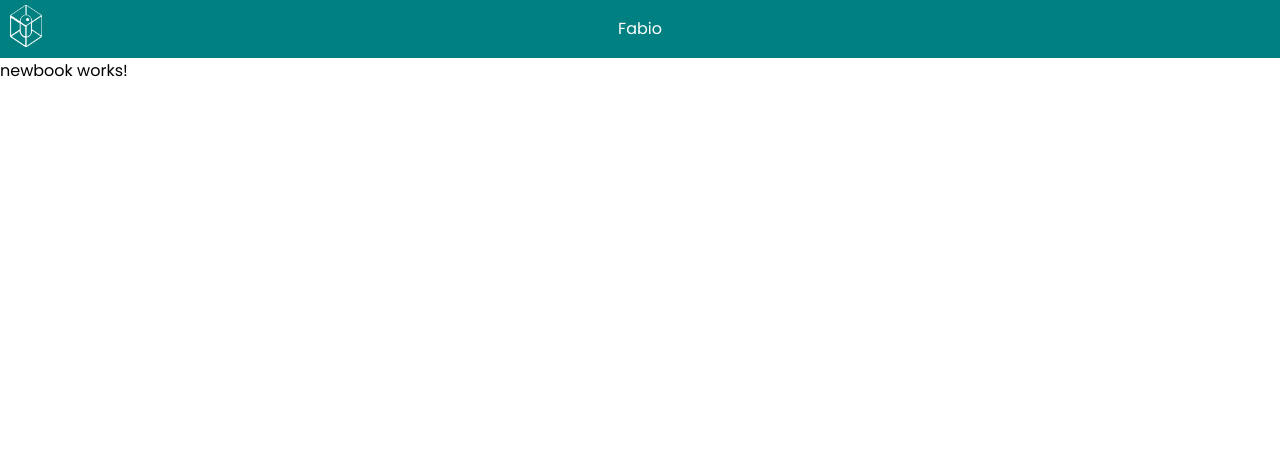
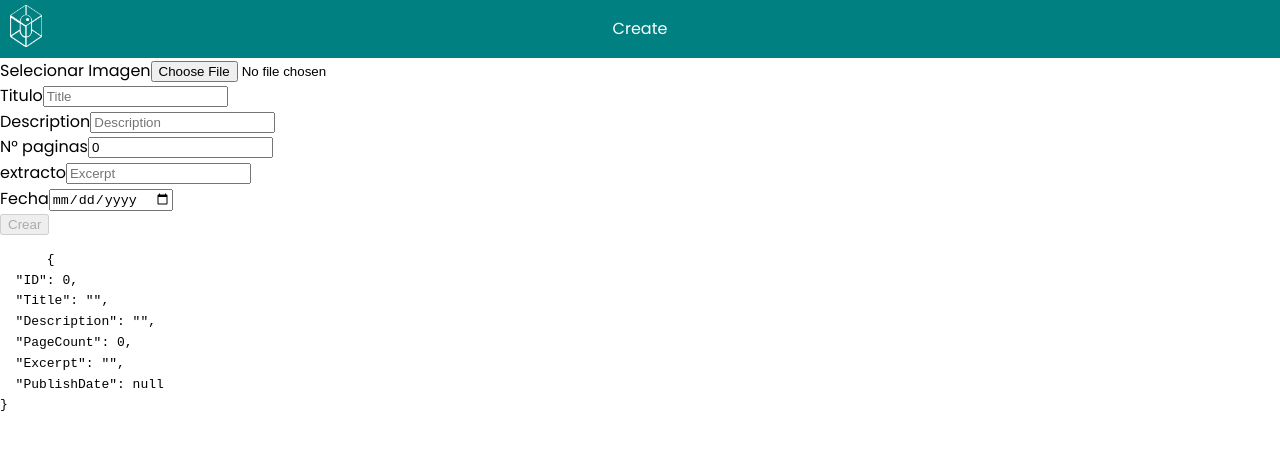
Before and after one commit to DavidRojas1612/GranadaBooksApi, an Angular app: page /book/new in a window 1280 px wide. Shown: the top 450 px of the page. Built offline with nearby package versions, Linux system fonts and the light colour scheme.

Commit message:
peticiones rest terminadas, 50% proyecto

```diff
--- a/src/app/components/pages/newbook/newbook.component.html
+++ b/src/app/components/pages/newbook/newbook.component.html
@@ -1,3 +1,96 @@
-<p>
-  newbook works!
-</p>
+<div class="bookEdit">
+
+  <form (ngSubmit)="guardar(forma)" #forma="ngForm" novalidate="">
+    <div class="form-group">
+      <label for="Imagen">Selecionar Imagen</label>
+      <input type="file" name="Imagen" id="Imagen">
+    </div>
+      <div class="form-group" [ngClass]="{'form-danger': (Title.errors?.required || Title.errors?.minlength) && Title.touched}">
+        <label class="label-f" for="Title">Titulo</label>
+        <input class="input-f"
+               type="text"
+               placeholder="Title"
+               [(ngModel)]="book.Title"
+               minlength="4"
+               name="Title"
+               required
+               #Title="ngModel">
+        <div class="message">
+          <span class="ms-alert" *ngIf="Title.errors?.required && Title.touched">
+            Este campo es requerido
+          </span>
+
+        </div>
+      </div>
+
+      <div class="form-group" [ngClass]="{'form-danger': (Description.errors?.required && Description.touched)}">
+        <label class="label-f" for="Description">Description</label>
+        <input class="input-f"
+               type="text"
+               placeholder="Description"
+               [(ngModel)]="book.Description"
+               name="Description"
+               required
+               #Description="ngModel">
+         <div class="message">
+            <span class="ms-alert" *ngIf="Description.errors?.required && Description.touched">
+              Este campo es requerido
+            </span>
+         </div>
+      </div>
+
+
+      <div class="form-group">
+        <label class="label-f" for="PageCount">N° paginas</label>
+        <input class="input-f"
+               type="number"
+               placeholder="PageCount"
+               [(ngModel)]="book.PageCount"
+               name="PageCount"
+               #PageCount="ngModel"
+        >
+      </div>
+
+      <div class="form-group" [ngClass]="{'form-danger': Excerpt.errors?.required && Excerpt.touched}">
+          <label class="label-f" for="Excerpt">extracto</label>
+          <input class="input-f"
+                 type="text"
+                 placeholder="Excerpt"
+                 [(ngModel)]="book.Excerpt"
+                 name="Excerpt"
+                 required
+                 #Excerpt="ngModel">
+          <div class="message">
+            <span class="ms-alert" *ngIf="Excerpt.errors?.required && Excerpt.touched">
+              Este campo es requerido
+            </span>
+          </div>
+      </div>
+
+      <div class="form-group" [ngClass]="{'form-danger': publishdate.errors?.required && publishdate.touched}">
+          <label class="label-f" for="publishdate">Fecha</label>
+          <input class="input-f"
+                 type="date"
+                 placeholder="Fecha"
+                 [(ngModel)]="book.PublishDate"
+                 name="publishdate"
+                 required
+                 #publishdate="ngModel">
+          <div class="message">
+            <span class="ms-alert" *ngIf="publishdate.errors?.required && publishdate.touched">
+              Este campo es requerido
+            </span>
+          </div>
+      </div>
+
+
+      <div class="form-group">
+        <button class="button-f" type="submit" [disabled]="!forma.valid">Crear</button>
+      </div>
+    </form>
+    <pre>
+      {{ book | json}}
+      {{id}}
+    </pre>
+
+</div>
--- a/src/app/components/pages/newbook/newbook.component.scss
+++ b/src/app/components/pages/newbook/newbook.component.scss
@@ -0,0 +1,8 @@
+
+.form-danger{
+    color: #a94442;
+}
+
+.ms-alert{
+    font-size: 14px;
+}
--- a/src/app/components/pages/newbook/newbook.component.ts
+++ b/src/app/components/pages/newbook/newbook.component.ts
@@ -1,4 +1,8 @@
 import { Component, OnInit } from '@angular/core';
+import { Book } from 'src/app/class/books.class';
+import { ImgService } from 'src/app/services/img.service';
+import { ActivatedRoute } from '@angular/router';
+import { BookServiceService } from 'src/app/services/book-service.service';
 
 @Component({
   selector: 'app-newbook',
@@ -7,7 +11,19 @@ import { Component, OnInit } from '@angular/core';
 })
 export class NewbookComponent implements OnInit {
 
-  constructor() { }
+  private book:Book = {
+    ID: 0,
+    Title: "",
+    Description: "",
+    PageCount: 0,
+    Excerpt: "",
+    PublishDate: null
+  };
+
+  constructor(private imgService: ImgService,
+    private activatedRoute: ActivatedRoute,
+    private bookService: BookServiceService
+    ){ }
 
   ngOnInit() {
   }
--- a/src/app/components/shared/navbar/navbar.component.html
+++ b/src/app/components/shared/navbar/navbar.component.html
@@ -2,8 +2,8 @@
     <ul class="menu">
       <img class="menu__icon" src="../../../../assets/img/icono_granada.png" alt="">
       <li class="menu__item">
-        <a href="#" class="menu__link">
-          Fabio
+        <a routerLink="book/new" class="menu__link">
+          Create
         </a>
       </li>
     </ul>
--- a/src/app/services/book-service.service.ts
+++ b/src/app/services/book-service.service.ts
@@ -14,15 +14,16 @@ export class BookServiceService {
 
   }
 
-  private books: any[] = []
   private urlBooks:string = 'https://fakerestapi.azurewebsites.net/api/books'
 
+  //método para obtener info de un solo libro
   getBook(id:number){
     let url = `${this.urlBooks}/${id}`
     console.log(url)
     return this.http.get(url).pipe(map(data => data.json()));
   }
 
+  //método para obtener listado de los libros
   getBooks(){
     let url = this.urlBooks
 
@@ -30,6 +31,7 @@ export class BookServiceService {
 
   }
 
+  //método para borrar un  libro
   deleteBook(id:number){
     let url = `${this.urlBooks}/${id}`
 
@@ -37,6 +39,7 @@ export class BookServiceService {
     return this.http.delete(url)
   }
 
+  //método para actualizar un  libro
   updateBook(id, book:Book){
     let body = JSON.stringify( book )
     let headers = new Headers({
@@ -48,4 +51,14 @@ export class BookServiceService {
 
   }
 
+  //método para crear un  libro
+  createBook( book:Book ){
+    let body = JSON.stringify( book )
+    let headers = new Headers({
+      'Content-Type':'application/json'
+    })
+    let url = `${this.urlBooks}`
+    console.log(body)
+    return this.http.post(url,body,{ headers }).pipe(map(data => data.json()));
+  }
 }
```
Also changed, not shown: 1 other file (tests, documents, lock files or other folders).
